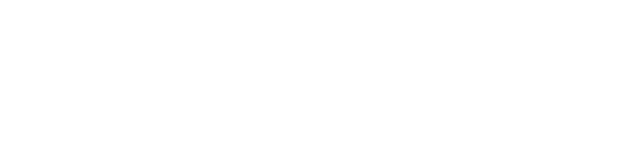
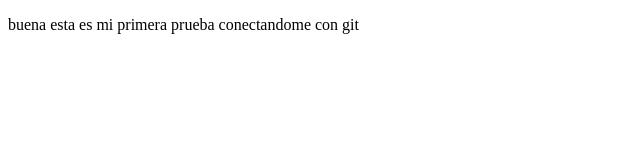
Before and after one commit to AXS-Rose/ProyectoDemoPrework, a plain HTML site: page index.html in a window 1280 px wide. Shown: the whole page, without its empty margins (0-640 px from the left). Drawn offline with Linux system fonts and the light colour scheme.

Commit message:
Primera prueba de modificacion git

```diff
--- a/index.html
+++ b/index.html
@@ -6,6 +6,8 @@
     <title>what's up my men?</title>
 </head>
 <body>
-
+    <p>
+        buena esta es mi primera prueba conectandome con git
+    </p>
 </body>
 </html>
```
